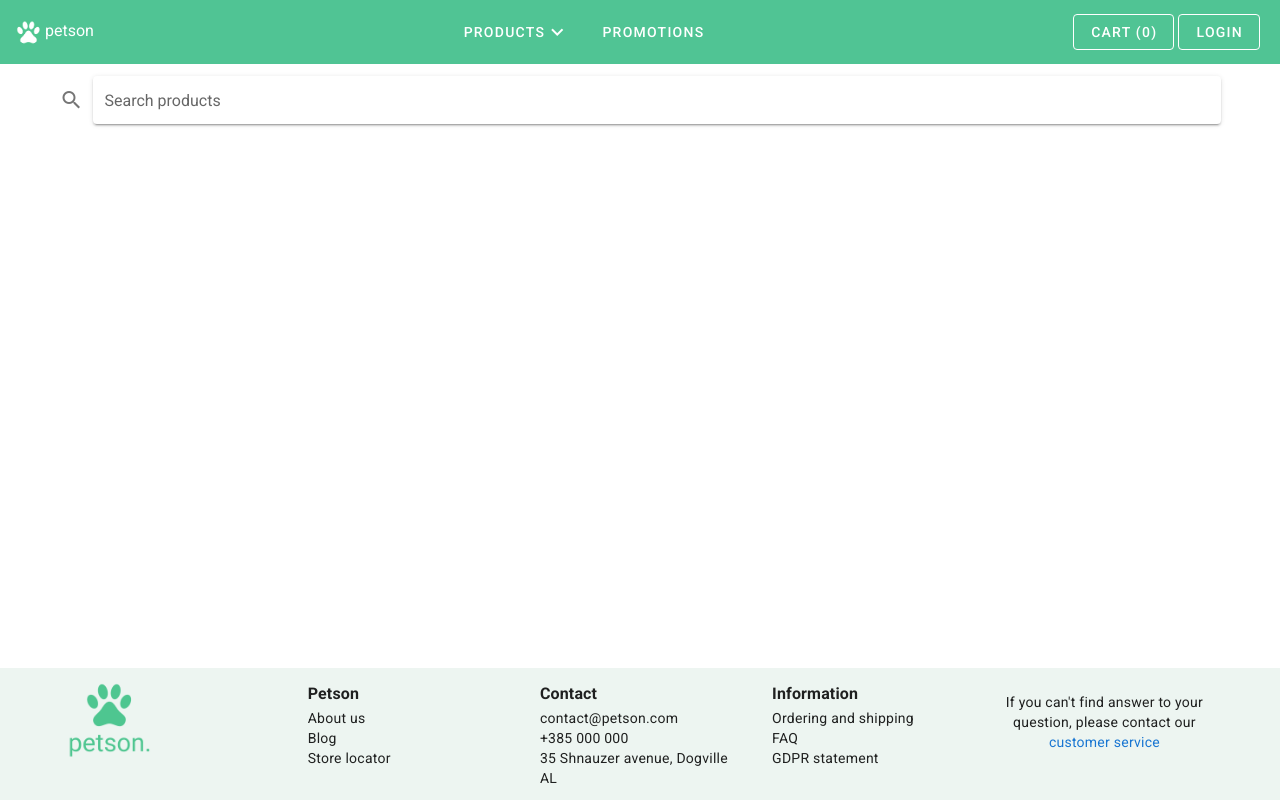
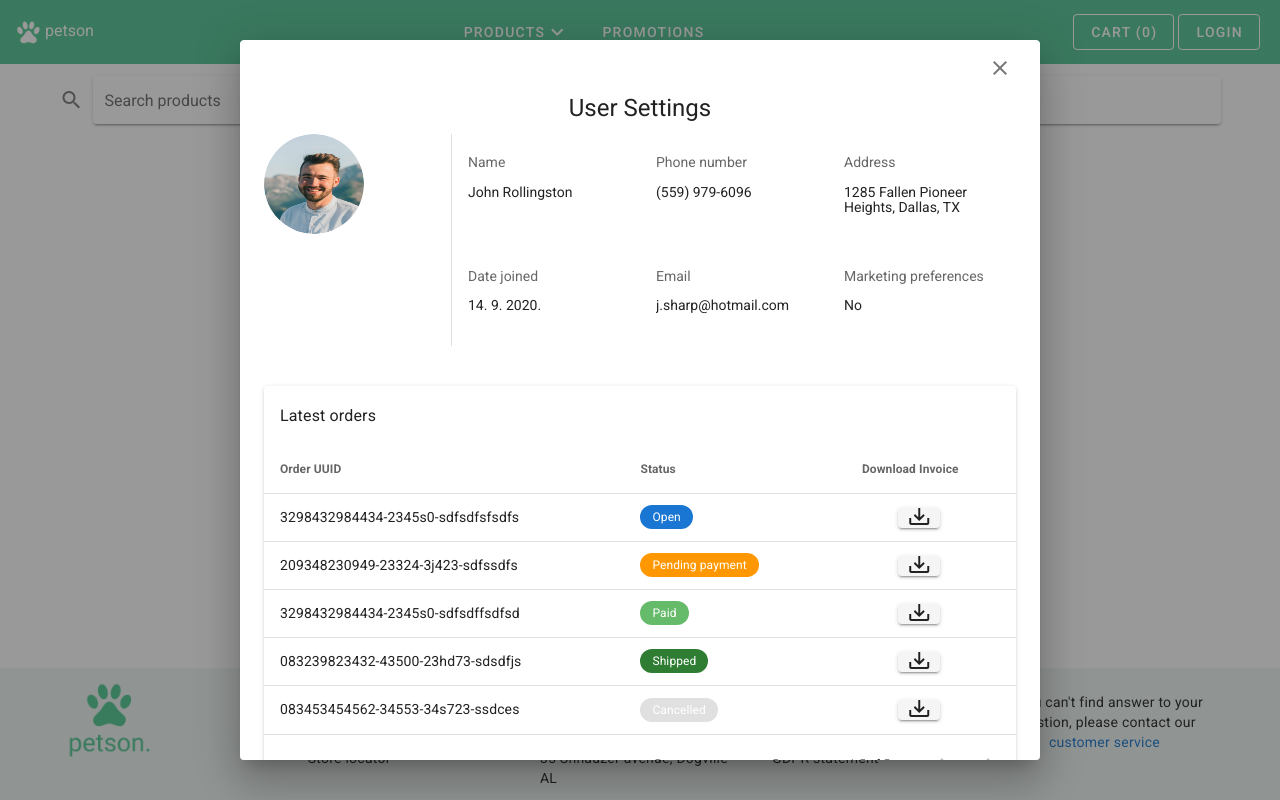
Before and after one commit to shadrqen/petshop, a Nuxt app: page / in a window 1280 px wide. Built offline with nearby package versions, Linux system fonts and the light colour scheme.

Commit message:
feat: add user setting dialog

```diff
--- a/components/App/AppHeader.vue
+++ b/components/App/AppHeader.vue
@@ -81,6 +81,7 @@
     </v-toolbar>
     <login-dialog />
     <registration-dialog />
+    <user-setting />
   </div>
 </template>
 
@@ -89,6 +90,7 @@ import { mapState } from 'vuex'
 import BaseButton from '@/components/Base/BaseButton'
 import LoginDialog from '@/components/LoginDialog'
 import RegistrationDialog from '@/components/RegistrationDialog'
+import UserSetting from '@/components/UserSetting'
 import AuthenticationMixin from '@/mixins/AuthenticationMixin'
 
 export default {
@@ -96,7 +98,8 @@ export default {
   components: {
     BaseButton,
     LoginDialog,
-    RegistrationDialog
+    RegistrationDialog,
+    UserSetting
   },
   mixins: [AuthenticationMixin],
   data () {
--- /dev/null
+++ b/components/Base/BaseDataTable.vue
@@ -0,0 +1,58 @@
+<template>
+  <v-card :class="cardClass">
+    <v-card-title class="text-subtitle-1">
+      <slot name="table-sub-title" />
+    </v-card-title>
+    <v-data-table
+      :headers="headers"
+      :items="items"
+      :items-per-page="5"
+    >
+      <template #[`item.status`]="{ item }">
+        <v-chip
+          small
+          :color="item.chipColor"
+          text-color="white"
+        >
+          {{ item.status }}
+        </v-chip>
+      </template>
+      <template #[`item.invoice`]>
+        <base-button :x-small="true">
+          <template #button-body>
+            <v-icon>mdi-tray-arrow-down</v-icon>
+          </template>
+        </base-button>
+      </template>
+    </v-data-table>
+  </v-card>
+</template>
+
+<script>
+export default {
+  name: 'BaseDataTable',
+  props: {
+    headers: {
+      type: Array,
+      required: true
+    },
+    itemsPerPage: {
+      type: Number,
+      required: true
+    },
+    items: {
+      type: Array,
+      required: true
+    },
+    cardClass: {
+      type: String,
+      required: false,
+      default: ''
+    }
+  }
+}
+</script>
+
+<style scoped>
+
+</style>
--- /dev/null
+++ b/components/LatestOrder.vue
@@ -0,0 +1,75 @@
+<template>
+  <base-data-table
+    :items="latestOrders"
+    :items-per-page="itemsPerPage"
+    :headers="headers"
+    card-class="mt-10"
+  >
+    <template #table-sub-title>
+      Latest orders
+    </template>
+  </base-data-table>
+</template>
+
+<script>
+import BaseDataTable from '@/components/Base/BaseDataTable'
+export default {
+  name: 'LatestOrder',
+  components: {
+    BaseDataTable
+  },
+  data () {
+    return {
+      headers: [
+        {
+          text: 'Order UUID',
+          align: 'start',
+          sortable: false,
+          value: 'uuid'
+        },
+        {
+          text: 'Status',
+          value: 'status'
+        },
+        {
+          text: 'Download Invoice',
+          align: 'center',
+          value: 'invoice'
+        }
+      ],
+      latestOrders: [
+        {
+          uuid: '3298432984434-2345s0-sdfsdfsfsdfs',
+          status: 'Open',
+          chipColor: 'primary'
+        },
+        {
+          uuid: '209348230949-23324-3j423-sdfssdfs',
+          status: 'Pending payment',
+          chipColor: 'orange'
+        },
+        {
+          uuid: '3298432984434-2345s0-sdfsdffsdfsd',
+          status: 'Paid',
+          chipColor: 'green lighten-1'
+        },
+        {
+          uuid: '083239823432-43500-23hd73-sdsdfjs',
+          status: 'Shipped',
+          chipColor: 'green darken-3'
+        },
+        {
+          uuid: '083453454562-34553-34s723-ssdces',
+          status: 'Cancelled',
+          chipColor: ''
+        }
+      ],
+      itemsPerPage: 5
+    }
+  }
+}
+</script>
+
+<style scoped>
+
+</style>
--- /dev/null
+++ b/components/UserDetail.vue
@@ -0,0 +1,85 @@
+<template>
+  <v-row
+    no-gutters
+  >
+    <v-col
+      cols="12"
+      sm="3"
+    >
+      <v-avatar
+        size="100"
+      >
+        <img
+          :src="require('@/assets/profile.jpg')"
+          alt="Profile"
+        >
+      </v-avatar>
+    </v-col>
+    <v-col>
+      <v-divider vertical />
+    </v-col>
+    <v-col
+      cols="12"
+      sm="9"
+    >
+      <v-row no-gutters>
+        <v-col
+          v-for="(detail, index) in userDetails"
+          :key="index"
+          cols="4"
+        >
+          <v-list>
+            <v-list-item>
+              <v-list-item-content>
+                <v-list-item-subtitle v-text="detail.key" />
+                <v-list-item-content
+                  v-text="detail.value"
+                />
+              </v-list-item-content>
+            </v-list-item>
+          </v-list>
+        </v-col>
+      </v-row>
+    </v-col>
+  </v-row>
+</template>
+
+<script>
+export default {
+  name: 'UserDetails',
+  data () {
+    return {
+      userDetails: [
+        {
+          key: 'Name',
+          value: 'John Rollingston'
+        },
+        {
+          key: 'Phone number',
+          value: '(559) 979-6096'
+        },
+        {
+          key: 'Address',
+          value: '1285 Fallen Pioneer Heights, Dallas, TX'
+        },
+        {
+          key: 'Date joined',
+          value: '14. 9. 2020.'
+        },
+        {
+          key: 'Email',
+          value: 'j.sharp@hotmail.com'
+        },
+        {
+          key: 'Marketing preferences',
+          value: 'No'
+        }
+      ]
+    }
+  }
+}
+</script>
+
+<style scoped>
+
+</style>
--- /dev/null
+++ b/components/UserSetting.vue
@@ -0,0 +1,34 @@
+<template>
+  <base-dialog
+    :max-width="800"
+    :dialog="true"
+  >
+    <template #title>
+      <div class="headline mt-n5">
+        User Settings
+      </div>
+    </template>
+    <template #content>
+      <user-detail />
+      <latest-order />
+    </template>
+  </base-dialog>
+</template>
+
+<script>
+import BaseDialog from '@/components/Base/BaseDialog'
+import LatestOrder from '@/components/LatestOrder'
+import UserDetail from '@/components/UserDetail'
+export default {
+  name: 'UserSetting',
+  components: {
+    BaseDialog,
+    LatestOrder,
+    UserDetail
+  }
+}
+</script>
+
+<style scoped>
+
+</style>
```
